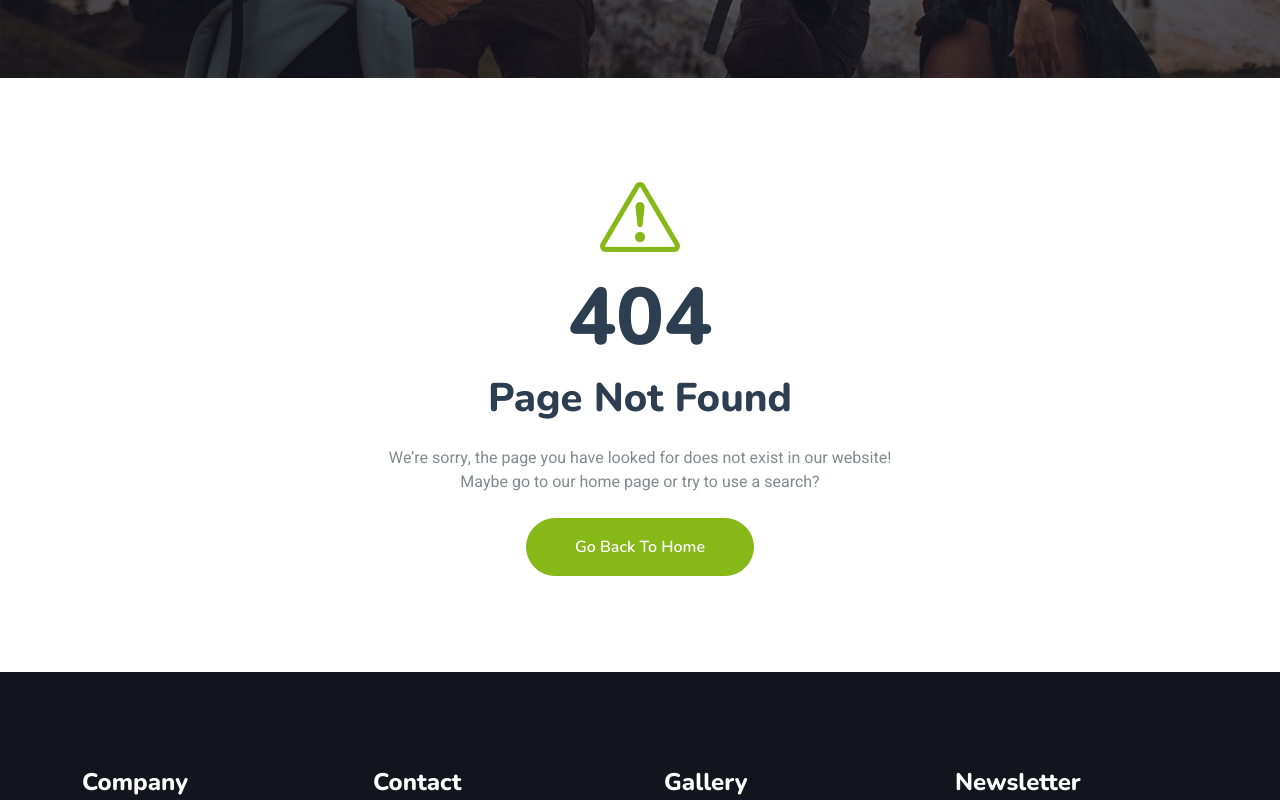
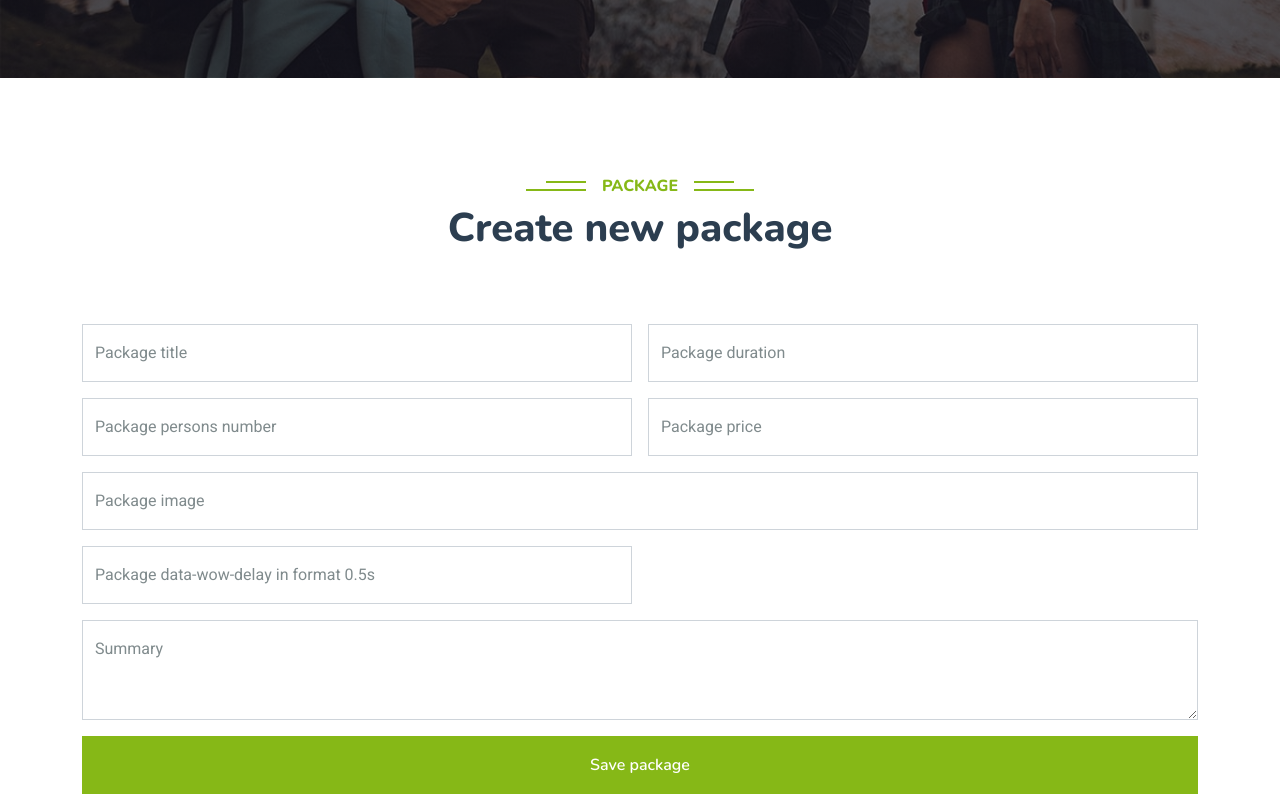
Before and after one commit to kiryazovkosta/travel-arency-react, a React (Vite) app in the folder client/: page /packages/create in a window 1280 px wide. Shown: the part 560-1360 px from the top of the page. Built offline with nearby package versions, Linux system fonts and the light colour scheme.

Commit message:
Add CreatePackage component

```diff
--- a/client/src/App.jsx
+++ b/client/src/App.jsx
@@ -15,6 +15,7 @@ import Spiner from "./components/spinner/Spiner"
 import TeamList from "./components/team-list/TeamList"
 import Topbar from "./components/topbar/Topbar"
 import Contact from './components/contact/Contact'
+import PackageCreate from './components/package-create/PackageCreate'
 
 function App() {
 
@@ -31,6 +32,7 @@ function App() {
         <Route path="/services" element={<ServiceList />} />
         <Route path="/destinations" element={<DestinationList />} />
         <Route path="/packages" element={<PackageList />} />
+        <Route path="/packages/create" element={<PackageCreate />} />
         <Route path="/booking" element={<Booking />} />
         <Route path="/process" element={<Process />} />
         <Route path="/team" element={<TeamList />} />
--- a/client/src/components/navbar/Navbar.jsx
+++ b/client/src/components/navbar/Navbar.jsx
@@ -24,6 +24,7 @@ function Navbar() {
                                 <Link to="/booking" className="dropdown-item">Booking</Link>
                                 <Link to="/team" className="dropdown-item">Travel Guides</Link>
                                 <Link to="/404" className="dropdown-item">404 Page</Link>
+                                <Link to="/packages/create" className="dropdown-item">Create package</Link>
                             </div>
                         </div>
                         <Link to="/contact" className="nav-item nav-link">Contact</Link>
--- /dev/null
+++ b/client/src/components/package-create/PackageCreate.jsx
@@ -0,0 +1,72 @@
+function PackageCreate() {
+    return (
+        <div className="container-xxl py-5">
+            <div className="container">
+                <div className="text-center pb-4 wow fadeInUp" data-wow-delay="0.1s">
+                    <h6 className="section-title bg-white text-center text-primary px-3">Package</h6>
+                    <h1 className="mb-5">Create new package</h1>
+                </div>
+                <div className="row gy-5 gx-4 justify-content-center">
+                    <form>
+                        <div className="row g-3">
+
+                            <div className="col-md-6">
+                                <div className="form-floating">
+                                    <input type="text" className="form-control" id="title" name="title" placeholder="Package title" />
+                                    <label htmlFor="name">Package title</label>
+                                </div>
+                            </div>
+                            <div className="col-md-6">
+                                <div className="form-floating">
+                                    <input type="text" className="form-control" id="duration" name="duration" placeholder="Package duration" />
+                                    <label htmlFor="duration">Package duration</label>
+                                </div>
+                            </div>
+
+                            <div className="col-md-6">
+                                <div className="form-floating">
+                                    <input type="number" className="form-control" id="persons" name="persons" placeholder="Package persons number" />
+                                    <label htmlFor="persons">Package persons number</label>
+                                </div>
+                            </div>
+                            <div className="col-md-6">
+                                <div className="form-floating">
+                                    <input type="number" className="form-control" id="price" name="price" placeholder="Package price" />
+                                    <label htmlFor="price">Package price</label>
+                                </div>
+                            </div>
+
+                            <div className="col-md-12">
+                                <div className="form-floating">
+                                    <input type="text" className="form-control" id="imageUrl" name="imageUrl" placeholder="Package image" />
+                                    <label htmlFor="imageUrl">Package image</label>
+                                </div>
+                            </div>
+
+                            <div className="col-md-6">
+                                <div className="form-floating">
+                                    <input type="text" className="form-control" id="data-wow-delay" name="data-wow-delay" placeholder="Package data-wow-delay in format 0.5s" />
+                                    <label htmlFor="data-wow-delay">Package data-wow-delay in format 0.5s</label>
+                                </div>
+                            </div>
+
+                            <div className="col-12">
+                                <div className="form-floating">
+                                    <textarea className="form-control" placeholder="Enter a summary" id="summary" name="summary" style={{ height: "100px" }}></textarea>
+                                    <label htmlFor="summary">Summary</label>
+                                </div>
+                            </div>
+
+                            <div className="col-12">
+                                <button className="btn btn-primary w-100 py-3" type="submit">Save package</button>
+                            </div>
+
+                        </div>
+                    </form>
+                </div>
+            </div>
+        </div>
+    )
+}
+
+export default PackageCreate;
```
Also changed, not shown: client/src/components/process/Process.jsx (indentation only).
